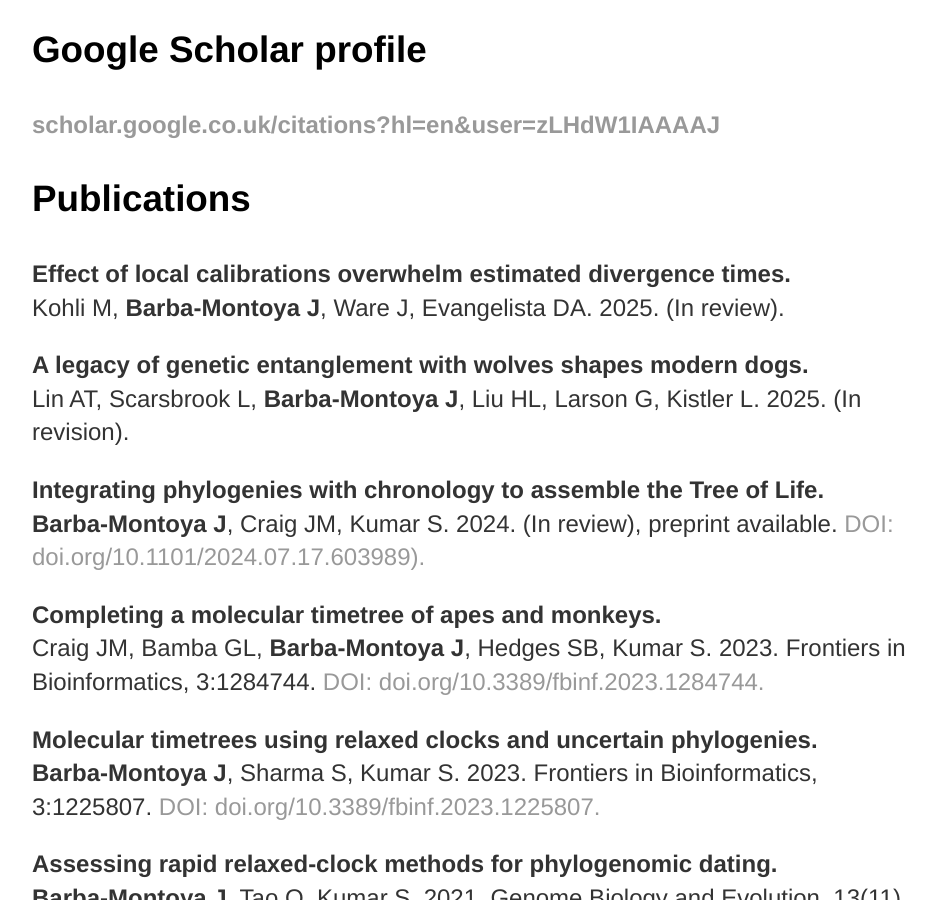
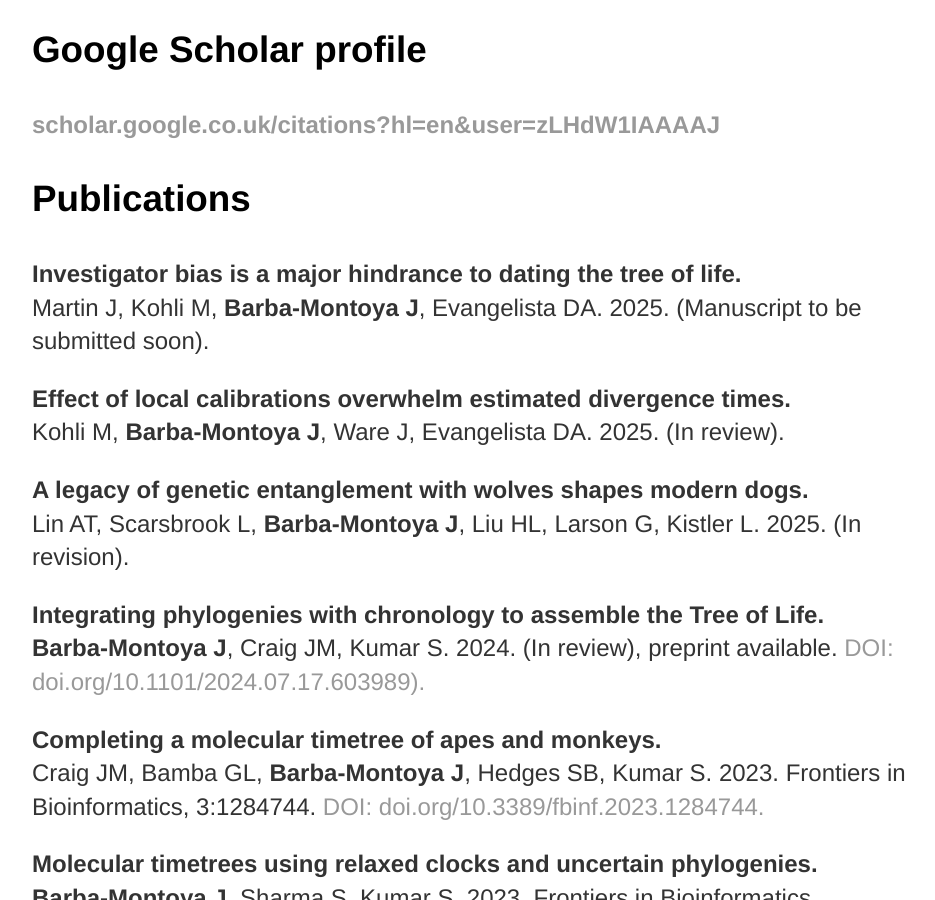
Before and after one commit to josebarbamontoya/josebarbamontoya.github.io, a Jekyll site: the page built from research/index.html, in a window 1280 px wide and 900 px high, scrolled down 436 px. Shown: the whole window, without its empty margins (160-1095 px from the left). Built offline with Jekyll 4.4.1, drawn with Linux system fonts in a browser that asks for light colours.

Commit message:
Update index.html

```diff
--- a/research/index.html
+++ b/research/index.html
@@ -10,6 +10,10 @@
 					<p><b><a href="https://scholar.google.co.uk/citations?hl=en&user=zLHdW1IAAAAJ">scholar.google.co.uk/citations?hl=en&user=zLHdW1IAAAAJ</a></b><br>
 
 					<h3>Publications</h3>
+
+<p><b>Investigator bias is a major hindrance to dating the tree of life.</b><br>
+Martin J, Kohli M, <b>Barba-Montoya J</b>, Evangelista DA. 2025. (Manuscript to be submitted soon).</a>
+
 <p><b>Effect of local calibrations overwhelm estimated divergence times.</b><br>
 Kohli M, <b>Barba-Montoya J</b>, Ware J, Evangelista DA. 2025. (In review).</a>
 
```
